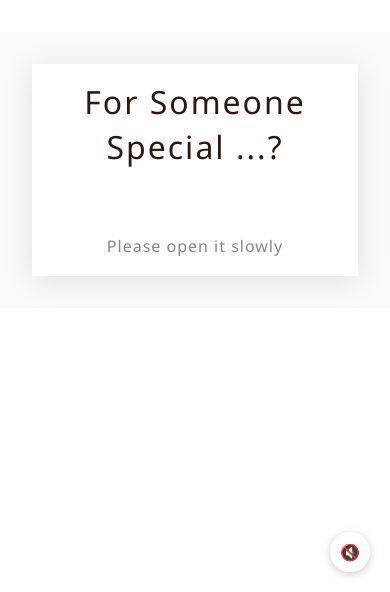
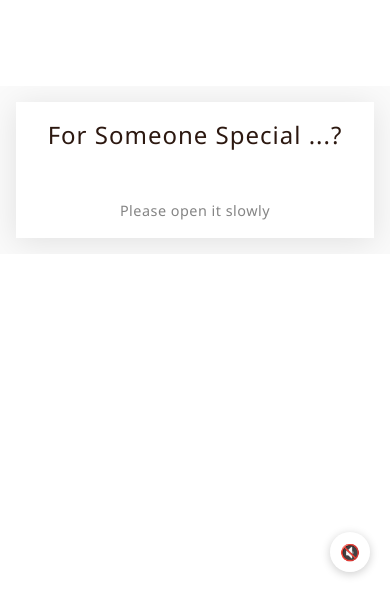
Before and after one commit to dnrecording/happy-birthday-project, a React (Vite) app: page / in a window 390 px wide. Shown: the part 252-844 px from the top of the page. Built offline with nearby package versions, Linux system fonts and the light colour scheme.

Commit message:
style: optimize layout for vertical mobile viewing

```diff
--- a/src/App.tsx
+++ b/src/App.tsx
@@ -16,7 +16,7 @@ const Container = styled.div`
   display: flex;
   flex-direction: column;
   align-items: center;
-  padding: 1rem;
+  padding: 0.5rem;
   color: #2c1810;
   position: relative;
   -webkit-overflow-scrolling: touch;
@@ -33,7 +33,7 @@ const Page = styled(motion.div)`
   justify-content: center;
   min-height: 100vh;
   min-height: -webkit-fill-available;
-  padding: 1rem;
+  padding: 0.5rem;
   box-sizing: border-box;
 `;
 
@@ -48,37 +48,41 @@ const LandingPage = styled(motion.div)`
   justify-content: center;
   text-align: center;
   background: #ffffff;
-  padding: clamp(1rem, 3vw, 4rem);
+  padding: clamp(1rem, 4vw, 3rem);
   box-shadow: 0 4px 30px rgba(0, 0, 0, 0.1);
   box-sizing: border-box;
-  margin: 0 1rem;
+  margin: 0 0.5rem;
+  gap: 1.5rem;
 `;
 
 const LandingTitle = styled(motion.h1)`
-  font-size: clamp(2rem, 5vw, 3rem);
+  font-size: clamp(1.5rem, 6vw, 2.5rem);
   color: #2c1810;
-  margin-bottom: 2rem;
+  margin-bottom: 1rem;
   font-weight: 300;
-  letter-spacing: 2px;
+  letter-spacing: 1px;
   line-height: 1.4;
+  padding: 0 0.5rem;
 `;
 
 const LandingSubtitle = styled(motion.p)`
-  font-size: clamp(1rem, 2vw, 1.2rem);
+  font-size: clamp(0.9rem, 3vw, 1.1rem);
   color: #666;
   font-weight: 300;
-  letter-spacing: 1px;
-  margin-top: 2rem;
+  letter-spacing: 0.5px;
+  margin-top: 0.5rem;
   opacity: 0.8;
+  padding: 0 1rem;
+  line-height: 1.5;
 `;
 
 const LetterPhoto = styled(motion.img)`
-  width: min(300px, 80%);
-  height: 300px;
+  width: min(280px, 90%);
+  height: 280px;
   object-fit: cover;
   border-radius: 4px;
   box-shadow: 0 4px 20px rgba(0, 0, 0, 0.1);
-  margin: 0 auto;
+  margin: 0.5rem auto;
   border: 1px solid rgba(44, 24, 16, 0.1);
 `;
 
@@ -119,54 +123,65 @@ const AudioPlayer = styled.audio`
 
 const VideoContainer = styled.div`
   width: 100%;
-  max-width: 800px;
+  max-width: 600px;
   position: relative;
   border-radius: 8px;
   overflow: hidden;
   box-shadow: 0 4px 20px rgba(0, 0, 0, 0.1);
   background: #000;
+  margin: 0.5rem 0;
 `;
 
 const Video = styled.video`
   width: 100%;
   height: auto;
   display: block;
-  max-height: 80vh;
+  max-height: 70vh;
 `;
 
 const LetterContent = styled(motion.div)`
-  font-size: clamp(1rem, 2vw, 1.1rem);
+  font-size: clamp(0.9rem, 3vw, 1.1rem);
   line-height: 1.8;
   color: #333;
   font-weight: 300;
   letter-spacing: 0.5px;
   text-align: justify;
-  margin: 2rem 0;
+  margin: 1rem 0;
+  padding: 0 0.5rem;
   width: 100%;
+  max-width: 600px;
+
+  p {
+    margin-bottom: 1rem;
+  }
 `;
 
 const NavigationButtons = styled.div`
   display: flex;
   justify-content: space-between;
   width: 100%;
-  margin-top: 2rem;
-  padding: 0 1rem;
+  max-width: 600px;
+  margin-top: 1rem;
+  padding: 0 0.5rem;
+  gap: 1rem;
 `;
 
 const NavButton = styled(motion.button)`
   background: transparent;
   border: 1px solid rgba(44, 24, 16, 0.2);
   color: #2c1810;
-  padding: 0.8rem 1.5rem;
+  padding: 0.8rem 1.2rem;
   border-radius: 4px;
   cursor: pointer;
   display: flex;
   align-items: center;
   gap: 0.5rem;
-  font-size: clamp(0.9rem, 2vw, 1rem);
+  font-size: clamp(0.9rem, 2.5vw, 1rem);
   transition: all 0.3s ease;
   font-weight: 300;
-  letter-spacing: 1px;
+  letter-spacing: 0.5px;
+  flex: 1;
+  justify-content: center;
 
   &:hover {
     background: rgba(44, 24, 16, 0.05);
```
